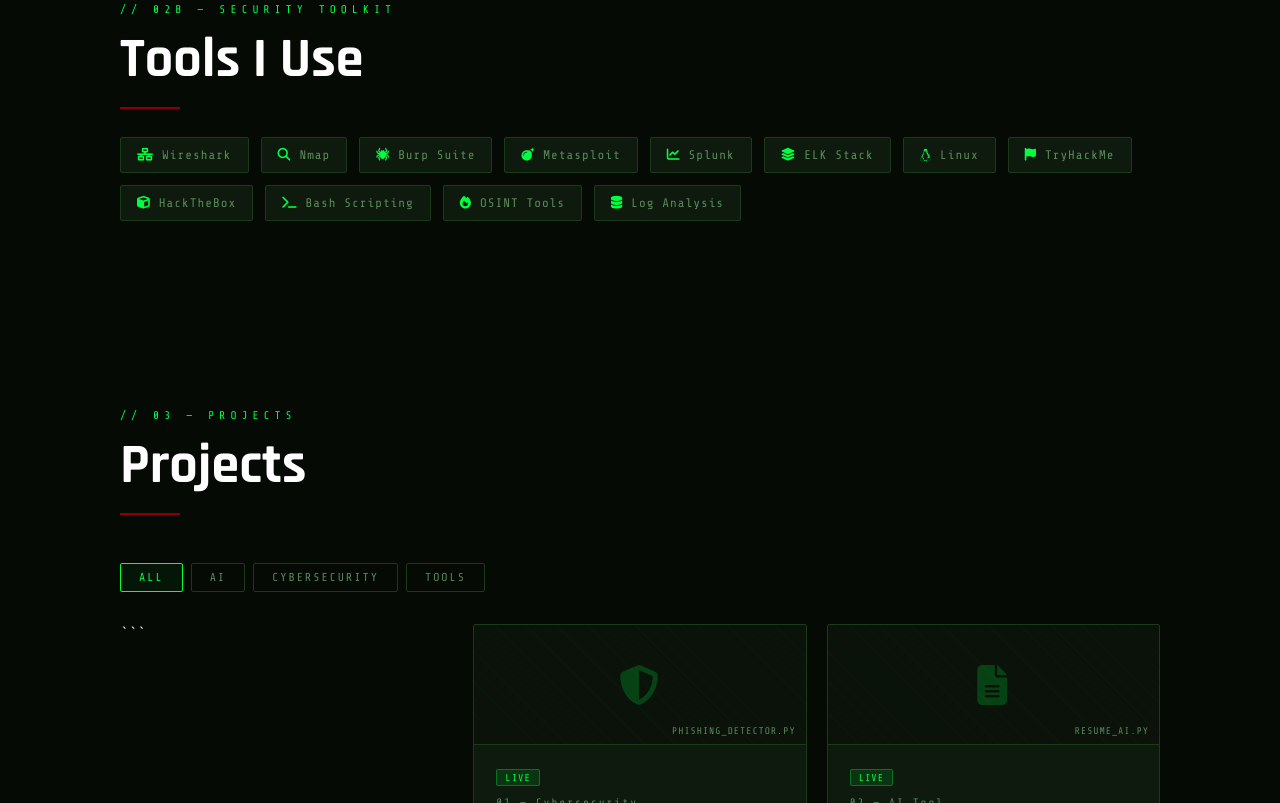
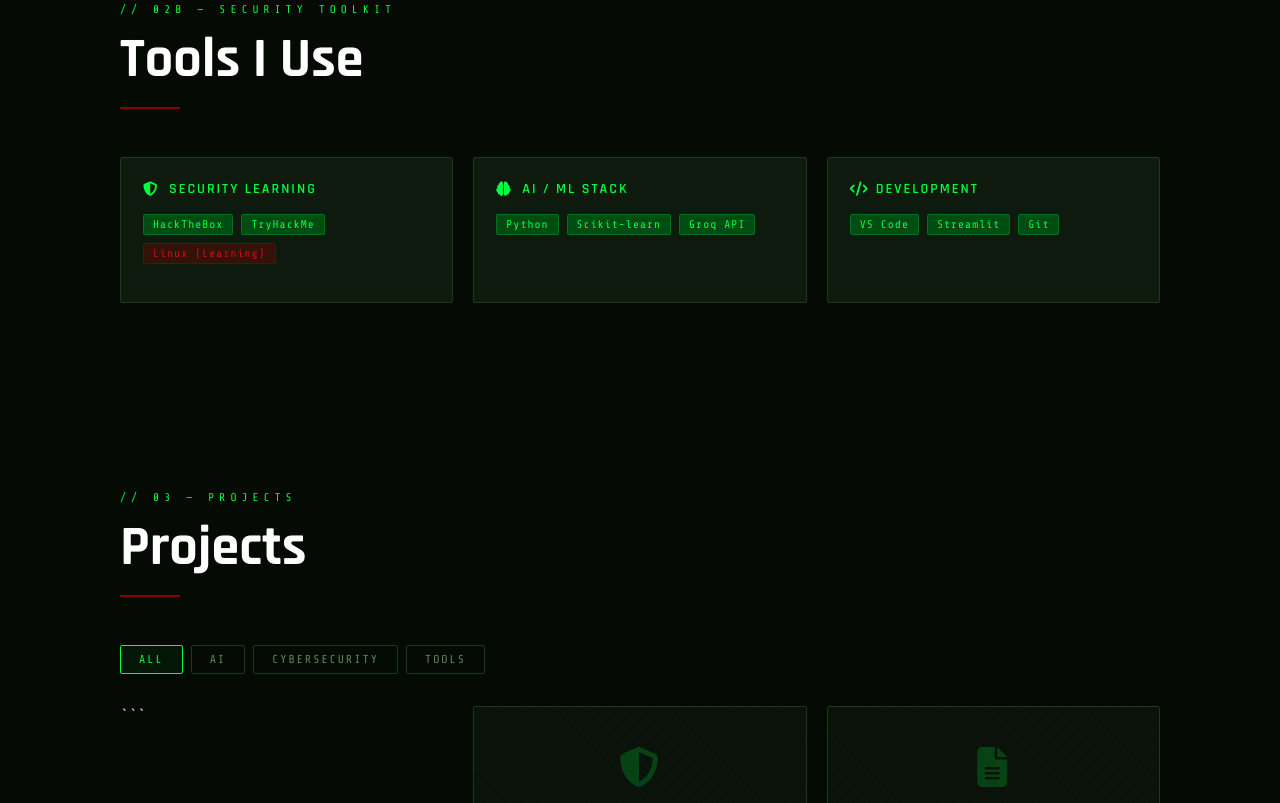
Before and after one commit to Not-muzzyy/not-muzzyy.github.io, a plain HTML site: page index.html in a window 1280 px wide. Shown: the part 3797-4600 px from the top of the page. Drawn offline with nearby package versions, Linux system fonts and the light colour scheme.

Commit message:
Update index.html

```diff
--- a/index.html
+++ b/index.html
@@ -782,21 +782,50 @@
 <!-- ── SECURITY TOOLKIT ── -->
 
 <section id="toolkit">
-  <div class="section-label">// 02b &mdash; security toolkit</div>
-  <h2 class="section-title" style="margin-bottom:28px;">Tools I Use</h2>
-  <div class="toolkit-grid reveal">
-    <div class="toolkit-tag"><i class="fa-solid fa-network-wired"></i> Wireshark</div>
-    <div class="toolkit-tag"><i class="fa-solid fa-magnifying-glass"></i> Nmap</div>
-    <div class="toolkit-tag"><i class="fa-solid fa-spider"></i> Burp Suite</div>
-    <div class="toolkit-tag"><i class="fa-solid fa-bomb"></i> Metasploit</div>
-    <div class="toolkit-tag"><i class="fa-solid fa-chart-line"></i> Splunk</div>
-    <div class="toolkit-tag"><i class="fa-solid fa-layer-group"></i> ELK Stack</div>
-    <div class="toolkit-tag"><i class="fa-brands fa-linux"></i> Linux</div>
-    <div class="toolkit-tag"><i class="fa-solid fa-flag"></i> TryHackMe</div>
-    <div class="toolkit-tag"><i class="fa-solid fa-cube"></i> HackTheBox</div>
-    <div class="toolkit-tag"><i class="fa-solid fa-terminal"></i> Bash Scripting</div>
-    <div class="toolkit-tag"><i class="fa-solid fa-fire"></i> OSINT Tools</div>
-    <div class="toolkit-tag"><i class="fa-solid fa-database"></i> Log Analysis</div>
+  <div class="section-label">// 02B — security toolkit</div>
+  <h2 class="section-title">Tools I Use</h2>
+
+  <div class="skills-grid">
+
+    <!-- Security Learning -->
+
+    <div class="skill-group">
+      <div class="skill-group-title">
+        <i class="fa-solid fa-shield-halved"></i> Security Learning
+      </div>
+      <div class="skill-tags">
+        <span class="tag">HackTheBox</span>
+        <span class="tag">TryHackMe</span>
+        <span class="tag red">Linux (Learning)</span>
+      </div>
+    </div>
+
+    <!-- AI / ML -->
+
+    <div class="skill-group">
+      <div class="skill-group-title">
+        <i class="fa-solid fa-brain"></i> AI / ML Stack
+      </div>
+      <div class="skill-tags">
+        <span class="tag">Python</span>
+        <span class="tag">Scikit-learn</span>
+        <span class="tag">Groq API</span>
+      </div>
+    </div>
+
+    <!-- Development -->
+
+    <div class="skill-group">
+      <div class="skill-group-title">
+        <i class="fa-solid fa-code"></i> Development
+      </div>
+      <div class="skill-tags">
+        <span class="tag">VS Code</span>
+        <span class="tag">Streamlit</span>
+        <span class="tag">Git</span>
+      </div>
+    </div>
+
   </div>
 </section>
 
```
